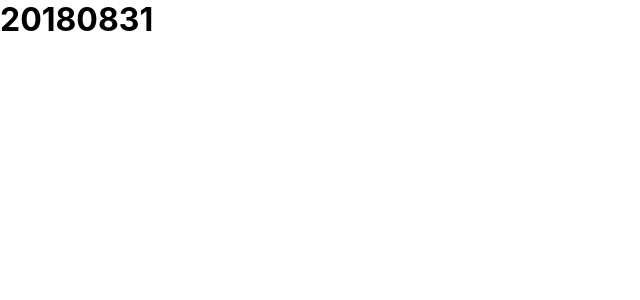
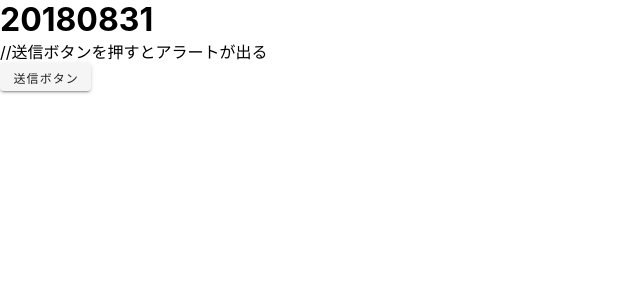
Before and after one commit to YukaKadokura/freespace, a Nuxt app: page /day/20180831 in a window 1280 px wide. Shown: the top 300 px of the page, without its empty margins (0-640 px from the left). Built offline with nearby package versions, Linux system fonts and the light colour scheme.

Commit message:
送信ボタンを押すとアラートが出るだけのボタンを実装。generateした時のパスの指定を追加。

```diff
--- a/nuxt.config.js
+++ b/nuxt.config.js
@@ -4,7 +4,7 @@
   */
  const routerBase = process.env.DEPLOY_ENV === 'GH_PAGES' ? {
   router: {
-    base: '/<repository-name>/'
+    base: '/freespace/'
   }
 } : {}
 
--- a/pages/day/20180831.vue
+++ b/pages/day/20180831.vue
@@ -1,3 +1,19 @@
 <template>
-    <h1>20180831</h1>
+    <div>
+        <h1>20180831</h1>
+        <div>
+            <p>//送信ボタンを押すとアラートが出る</p>
+            <v-btn small v-on:click="onSubmitted('送信')">送信ボタン</v-btn>
+        </div>
+    </div>
 </template>
+
+<script>
+export default {
+  methods: {
+    onSubmitted(message) {
+      alert('onSubmitted!：' + message);
+    },
+  },
+}
+</script>
```
